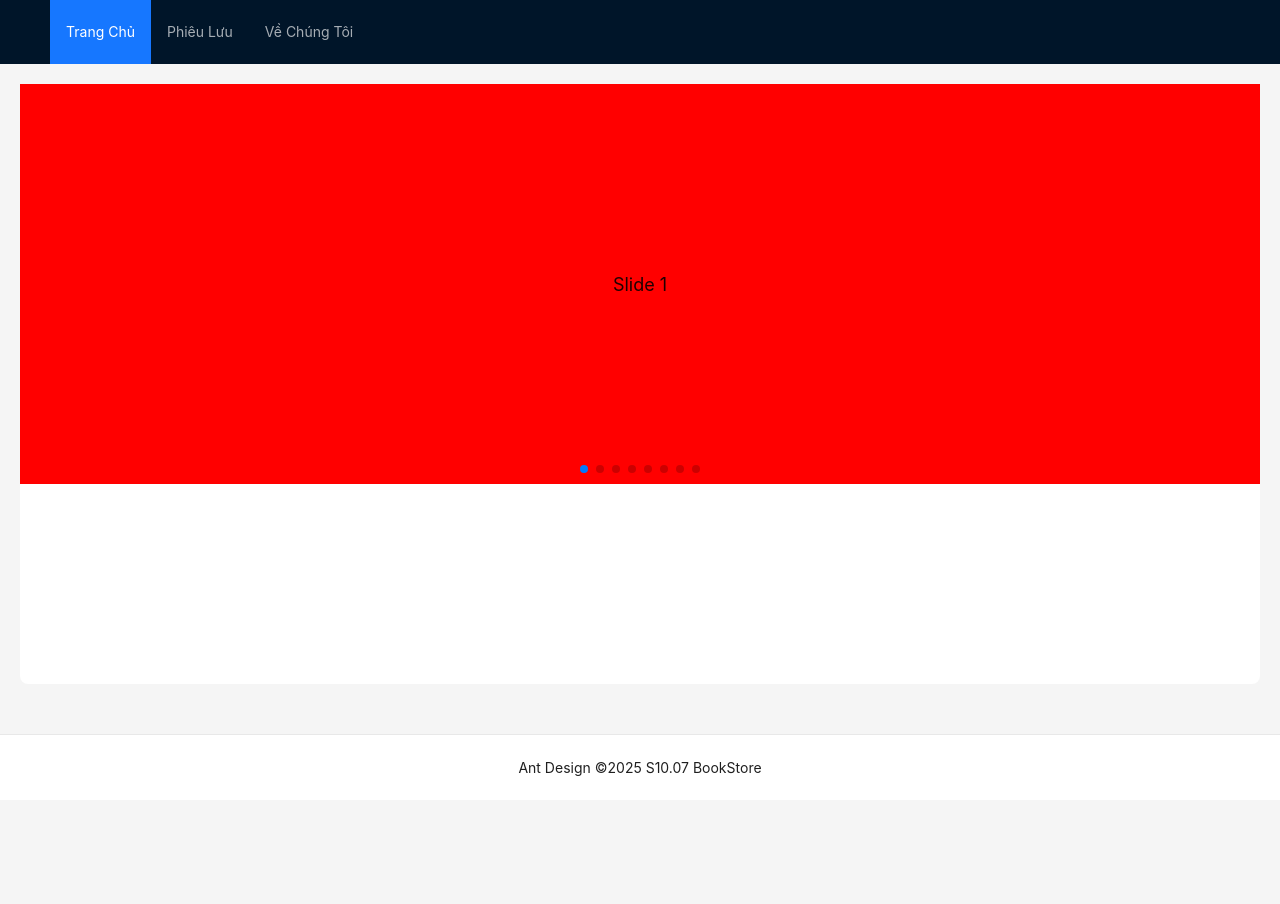
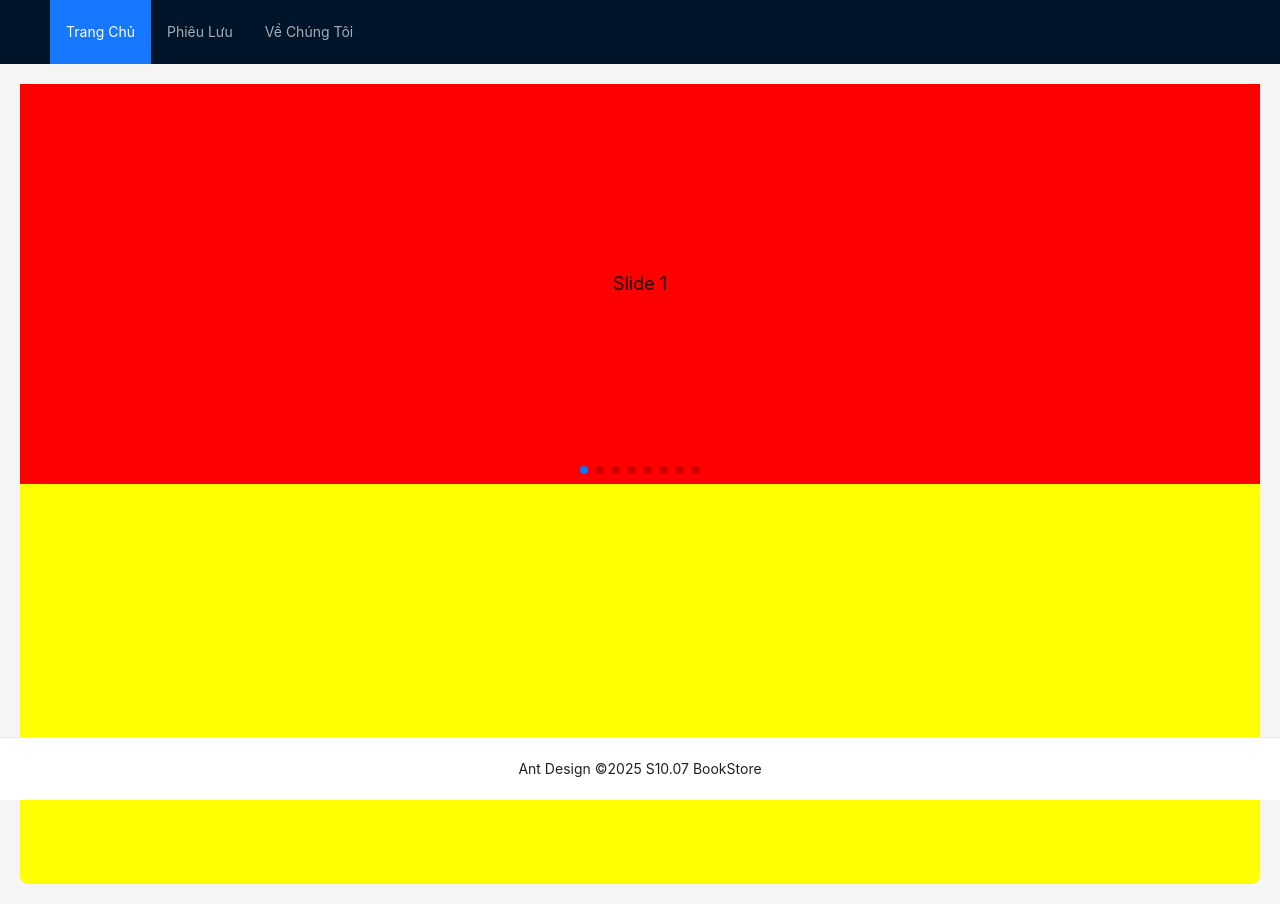
Before and after one commit to danglinh152/react-vite-test, a React (Vite) app: page / in a window 1280 px wide. Built offline with nearby package versions, Linux system fonts and the light colour scheme.

Commit message:
css reset fix

```diff
--- a/src/index.css
+++ b/src/index.css
@@ -66,243 +66,369 @@
     background-color: #f9f9f9;
   }
 } */
+/* http://meyerweb.com/eric/tools/css/reset/
+   v2.0-modified | 20110126
+   License: none (public domain)
+*/
 
-/***
-    The new CSS reset - version 1.11.3 (last updated 25.08.2024)
-    GitHub page: https://github.com/elad2412/the-new-css-reset
-***/
-
-/*
-    Remove all the styles of the "User-Agent-Stylesheet", except for the 'display' property
-    - The "symbol *" part is to solve Firefox SVG sprite bug
-    - The "html" element is excluded, otherwise a bug in Chrome breaks the CSS hyphens property (https://github.com/elad2412/the-new-css-reset/issues/36)
- */
-*:where(:not(html, iframe, canvas, img, svg, video, audio):not(svg *, symbol *)) {
-  all: unset;
-  display: revert;
+html, body, div, span, applet, object, iframe,
+h1, h2, h3, h4, h5, h6, p, blockquote, pre,
+a, abbr, acronym, address, big, cite, code,
+del, dfn, em, img, ins, kbd, q, s, samp,
+small, strike, strong, sub, sup, tt, var,
+b, u, i, center,
+dl, dt, dd, ol, ul, li,
+fieldset, form, label, legend,
+table, caption, tbody, tfoot, thead, tr, th, td,
+article, aside, canvas, details, embed,
+figure, figcaption, footer, header, hgroup,
+menu, nav, output, ruby, section, summary,
+time, mark, audio, video {
+  margin: 0;
+	padding: 0;
+	border: 0;
+	font-size: 100%;
+	font: inherit;
+	vertical-align: baseline;
 }
 
-/* Preferred box-sizing value */
-*,
-*::before,
-*::after {
-  box-sizing: border-box;
+/* make sure to set some focus styles for accessibility */
+:focus {
+    outline: 0;
 }
 
-/* Fix mobile Safari increase font-size on landscape mode */
-html {
-  -moz-text-size-adjust: none;
-  -webkit-text-size-adjust: none;
-  text-size-adjust: none;
+/* HTML5 display-role reset for older browsers */
+article, aside, details, figcaption, figure,
+footer, header, hgroup, menu, nav, section {
+	display: block;
 }
 
-/* Reapply the pointer cursor for anchor tags */
-a,
-button {
-  cursor: revert;
+body {
+	line-height: 1;
 }
 
-/* Remove list styles (bullets/numbers) */
-ol,
-ul,
-menu,
-summary {
-  list-style: none;
+ol, ul {
+	list-style: none;
 }
 
-/* Firefox: solve issue where nested ordered lists continue numbering from parent (https://bugzilla.mozilla.org/show_bug.cgi?id=1881517) */
-ol {
-  counter-reset: revert;
+blockquote, q {
+	quotes: none;
 }
 
-/* For images to not be able to exceed their container */
-img {
-  max-inline-size: 100%;
-  max-block-size: 100%;
+blockquote:before, blockquote:after,
+q:before, q:after {
+	content: '';
+	content: none;
 }
 
-/* removes spacing between cells in tables */
 table {
-  border-collapse: collapse;
+	border-collapse: collapse;
+	border-spacing: 0;
 }
 
-/* Safari - solving issue when using user-select:none on the <body> text input doesn't working */
-input,
-textarea {
-  -webkit-user-select: auto;
+input[type=search]::-webkit-search-cancel-button,
+input[type=search]::-webkit-search-decoration,
+input[type=search]::-webkit-search-results-button,
+input[type=search]::-webkit-search-results-decoration {
+    -webkit-appearance: none;
+    -moz-appearance: none;
 }
 
-/* revert the 'white-space' property for textarea elements on Safari */
-textarea {
-  white-space: revert;
+input[type=search] {
+    -webkit-appearance: none;
+    -moz-appearance: none;
+    -webkit-box-sizing: content-box;
+    -moz-box-sizing: content-box;
+    box-sizing: content-box;
 }
 
-/* minimum style to allow to style meter element */
-meter {
-  -webkit-appearance: revert;
-  appearance: revert;
+textarea {
+    overflow: auto;
+    vertical-align: top;
+    resize: vertical;
 }
 
-/* preformatted text - use only for this feature */
-:where(pre) {
-  all: revert;
-  box-sizing: border-box;
+/**
+ * Correct `inline-block` display not defined in IE 6/7/8/9 and Firefox 3.
+ */
+
+audio,
+canvas,
+video {
+    display: inline-block;
+    *display: inline;
+    *zoom: 1;
+    max-width: 100%;
 }
 
-/* reset default text opacity of input placeholder */
-::placeholder {
-  color: unset;
+/**
+ * Prevent modern browsers from displaying `audio` without controls.
+ * Remove excess height in iOS 5 devices.
+ */
+
+audio:not([controls]) {
+    display: none;
+    height: 0;
 }
 
-/* fix the feature of 'hidden' attribute.
- display:revert; revert to element instead of attribute */
-:where([hidden]) {
-  display: none;
+/**
+ * Address styling not present in IE 7/8/9, Firefox 3, and Safari 4.
+ * Known issue: no IE 6 support.
+ */
+
+[hidden] {
+    display: none;
 }
 
-/* revert for bug in Chromium browsers
- - fix for the content editable attribute will work properly.
- - webkit-user-select: auto; added for Safari in case of using user-select:none on wrapper element*/
-:where([contenteditable]:not([contenteditable="false"])) {
-  -moz-user-modify: read-write;
-  -webkit-user-modify: read-write;
-  overflow-wrap: break-word;
-  -webkit-line-break: after-white-space;
-  -webkit-user-select: auto;
+/**
+ * 1. Correct text resizing oddly in IE 6/7 when body `font-size` is set using
+ *    `em` units.
+ * 2. Prevent iOS text size adjust after orientation change, without disabling
+ *    user zoom.
+ */
+
+html {
+    font-size: 100%; /* 1 */
+    -webkit-text-size-adjust: 100%; /* 2 */
+    -ms-text-size-adjust: 100%; /* 2 */
 }
 
-/* apply back the draggable feature - exist only in Chromium and Safari */
-:where([draggable="true"]) {
-  -webkit-user-drag: element;
+/**
+ * Address `outline` inconsistency between Chrome and other browsers.
+ */
+
+a:focus {
+    outline: thin dotted;
 }
 
-/* Revert Modal native behavior */
-:where(dialog:modal) {
-  all: revert;
-  box-sizing: border-box;
+/**
+ * Improve readability when focused and also mouse hovered in all browsers.
+ */
+
+a:active,
+a:hover {
+    outline: 0;
 }
 
-/* Remove details summary webkit styles */
-::-webkit-details-marker {
-  display: none;
+/**
+ * 1. Remove border when inside `a` element in IE 6/7/8/9 and Firefox 3.
+ * 2. Improve image quality when scaled in IE 7.
+ */
+
+img {
+    border: 0; /* 1 */
+    -ms-interpolation-mode: bicubic; /* 2 */
 }
 
-/***
-    The new CSS reset - version 1.11.3 (last updated 25.08.2024)
-    GitHub page: https://github.com/elad2412/the-new-css-reset
-***/
+/**
+ * Address margin not present in IE 6/7/8/9, Safari 5, and Opera 11.
+ */
 
-/*
-    Remove all the styles of the "User-Agent-Stylesheet", except for the 'display' property
-    - The "symbol *" part is to solve Firefox SVG sprite bug
-    - The "html" element is excluded, otherwise a bug in Chrome breaks the CSS hyphens property (https://github.com/elad2412/the-new-css-reset/issues/36)
- */
-*:where(:not(html, iframe, canvas, img, svg, video, audio):not(svg *, symbol *)) {
-  all: unset;
-  display: revert;
+figure {
+    margin: 0;
 }
 
-/* Preferred box-sizing value */
-*,
-*::before,
-*::after {
-  box-sizing: border-box;
+/**
+ * Correct margin displayed oddly in IE 6/7.
+ */
+
+form {
+    margin: 0;
 }
 
-/* Fix mobile Safari increase font-size on landscape mode */
-html {
-  -moz-text-size-adjust: none;
-  -webkit-text-size-adjust: none;
-  text-size-adjust: none;
+/**
+ * Define consistent border, margin, and padding.
+ */
+
+fieldset {
+    border: 1px solid #c0c0c0;
+    margin: 0 2px;
+    padding: 0.35em 0.625em 0.75em;
 }
 
-/* Reapply the pointer cursor for anchor tags */
-a,
-button {
-  cursor: revert;
+/**
+ * 1. Correct color not being inherited in IE 6/7/8/9.
+ * 2. Correct text not wrapping in Firefox 3.
+ * 3. Correct alignment displayed oddly in IE 6/7.
+ */
+
+legend {
+    border: 0; /* 1 */
+    padding: 0;
+    white-space: normal; /* 2 */
+    *margin-left: -7px; /* 3 */
 }
 
-/* Remove list styles (bullets/numbers) */
-ol,
-ul,
-menu,
-summary {
-  list-style: none;
+/**
+ * 1. Correct font size not being inherited in all browsers.
+ * 2. Address margins set differently in IE 6/7, Firefox 3+, Safari 5,
+ *    and Chrome.
+ * 3. Improve appearance and consistency in all browsers.
+ */
+
+button,
+input,
+select,
+textarea {
+    font-size: 100%; /* 1 */
+    margin: 0; /* 2 */
+    vertical-align: baseline; /* 3 */
+    *vertical-align: middle; /* 3 */
 }
 
-/* Firefox: solve issue where nested ordered lists continue numbering from parent (https://bugzilla.mozilla.org/show_bug.cgi?id=1881517) */
-ol {
-  counter-reset: revert;
+/**
+ * Address Firefox 3+ setting `line-height` on `input` using `!important` in
+ * the UA stylesheet.
+ */
+
+button,
+input {
+    line-height: normal;
 }
 
-/* For images to not be able to exceed their container */
-img {
-  max-inline-size: 100%;
-  max-block-size: 100%;
+/**
+ * Address inconsistent `text-transform` inheritance for `button` and `select`.
+ * All other form control elements do not inherit `text-transform` values.
+ * Correct `button` style inheritance in Chrome, Safari 5+, and IE 6+.
+ * Correct `select` style inheritance in Firefox 4+ and Opera.
+ */
+
+button,
+select {
+    text-transform: none;
 }
 
-/* removes spacing between cells in tables */
-table {
-  border-collapse: collapse;
+/**
+ * 1. Avoid the WebKit bug in Android 4.0.* where (2) destroys native `audio`
+ *    and `video` controls.
+ * 2. Correct inability to style clickable `input` types in iOS.
+ * 3. Improve usability and consistency of cursor style between image-type
+ *    `input` and others.
+ * 4. Remove inner spacing in IE 7 without affecting normal text inputs.
+ *    Known issue: inner spacing remains in IE 6.
+ */
+
+button,
+html input[type="button"], /* 1 */
+input[type="reset"],
+input[type="submit"] {
+    -webkit-appearance: button; /* 2 */
+    cursor: pointer; /* 3 */
+    *overflow: visible;  /* 4 */
 }
 
-/* Safari - solving issue when using user-select:none on the <body> text input doesn't working */
-input,
-textarea {
-  -webkit-user-select: auto;
+/**
+ * Re-set default cursor for disabled elements.
+ */
+
+button[disabled],
+html input[disabled] {
+    cursor: default;
 }
 
-/* revert the 'white-space' property for textarea elements on Safari */
-textarea {
-  white-space: revert;
+/**
+ * 1. Address box sizing set to content-box in IE 8/9.
+ * 2. Remove excess padding in IE 8/9.
+ * 3. Remove excess padding in IE 7.
+ *    Known issue: excess padding remains in IE 6.
+ */
+
+input[type="checkbox"],
+input[type="radio"] {
+    box-sizing: border-box; /* 1 */
+    padding: 0; /* 2 */
+    *height: 13px; /* 3 */
+    *width: 13px; /* 3 */
 }
 
-/* minimum style to allow to style meter element */
-meter {
-  -webkit-appearance: revert;
-  appearance: revert;
+/**
+ * 1. Address `appearance` set to `searchfield` in Safari 5 and Chrome.
+ * 2. Address `box-sizing` set to `border-box` in Safari 5 and Chrome
+ *    (include `-moz` to future-proof).
+ */
+
+input[type="search"] {
+    -webkit-appearance: textfield; /* 1 */
+    -moz-box-sizing: content-box;
+    -webkit-box-sizing: content-box; /* 2 */
+    box-sizing: content-box;
 }
 
-/* preformatted text - use only for this feature */
-:where(pre) {
-  all: revert;
-  box-sizing: border-box;
+/**
+ * Remove inner padding and search cancel button in Safari 5 and Chrome
+ * on OS X.
+ */
+
+input[type="search"]::-webkit-search-cancel-button,
+input[type="search"]::-webkit-search-decoration {
+    -webkit-appearance: none;
 }
 
-/* reset default text opacity of input placeholder */
-::placeholder {
-  color: unset;
+/**
+ * Remove inner padding and border in Firefox 3+.
+ */
+
+button::-moz-focus-inner,
+input::-moz-focus-inner {
+    border: 0;
+    padding: 0;
 }
 
-/* fix the feature of 'hidden' attribute.
- display:revert; revert to element instead of attribute */
-:where([hidden]) {
-  display: none;
+/**
+ * 1. Remove default vertical scrollbar in IE 6/7/8/9.
+ * 2. Improve readability and alignment in all browsers.
+ */
+
+textarea {
+    overflow: auto; /* 1 */
+    vertical-align: top; /* 2 */
 }
 
-/* revert for bug in Chromium browsers
- - fix for the content editable attribute will work properly.
- - webkit-user-select: auto; added for Safari in case of using user-select:none on wrapper element*/
-:where([contenteditable]:not([contenteditable="false"])) {
-  -moz-user-modify: read-write;
-  -webkit-user-modify: read-write;
-  overflow-wrap: break-word;
-  -webkit-line-break: after-white-space;
-  -webkit-user-select: auto;
+/**
+ * Remove most spacing between table cells.
+ */
+
+table {
+    border-collapse: collapse;
+    border-spacing: 0;
 }
 
-/* apply back the draggable feature - exist only in Chromium and Safari */
-:where([draggable="true"]) {
-  -webkit-user-drag: element;
+html,
+button,
+input,
+select,
+textarea {
+    color: #222;
 }
 
-/* Revert Modal native behavior */
-:where(dialog:modal) {
-  all: revert;
-  box-sizing: border-box;
+
+::-moz-selection {
+    background: #b3d4fc;
+    text-shadow: none;
 }
 
-/* Remove details summary webkit styles */
-::-webkit-details-marker {
-  display: none;
+::selection {
+    background: #b3d4fc;
+    text-shadow: none;
 }
+
+img {
+    vertical-align: middle;
+}
+
+fieldset {
+    border: 0;
+    margin: 0;
+    padding: 0;
+}
+
+textarea {
+    resize: vertical;
+}
+
+.chromeframe {
+    margin: 0.2em 0;
+    background: #ccc;
+    color: #000;
+    padding: 0.2em 0;
+}
--- a/src/pages/public/HomeLayout.tsx
+++ b/src/pages/public/HomeLayout.tsx
@@ -61,12 +61,19 @@
           </Menu.Item>
         </Menu>
       </Header>
-      <Content style={{ padding: "0 20px", height: "100vh", margin: "20px 0" }}>
+      <Content
+        style={{
+          padding: "0 20px",
+          height: "100vh",
+          margin: "20px 0",
+        }}
+      >
         <div
           style={{
-            minHeight: "75vh",
+            minHeight: "100%",
             background: colorBgContainer,
             borderRadius: borderRadiusLG,
+            backgroundColor: "yellow",
           }}
         >
           <Outlet />
--- a/src/routes/index.tsx
+++ b/src/routes/index.tsx
@@ -9,6 +9,7 @@
 import About from "../pages/public/About";
 import HomeLayout from "../pages/public/HomeLayout";
 import Home from "../pages/public/Home";
+import Detail from "../pages/public/Detail";
 
 const Routes = () => {
   const { token } = useAuth();
@@ -31,6 +32,10 @@
         {
           path: "about-us", // Remove the leading slash for child routes
           element: <About />,
+        },
+        {
+          path: "/detail/:id",
+          element: <Detail />,
         },
       ],
     },
```
Also changed, not shown: src/pages/public/Detail.tsx (added, +51 -0 lines), src/routes/ProtectedRoute.tsx (+25 -3 lines).
